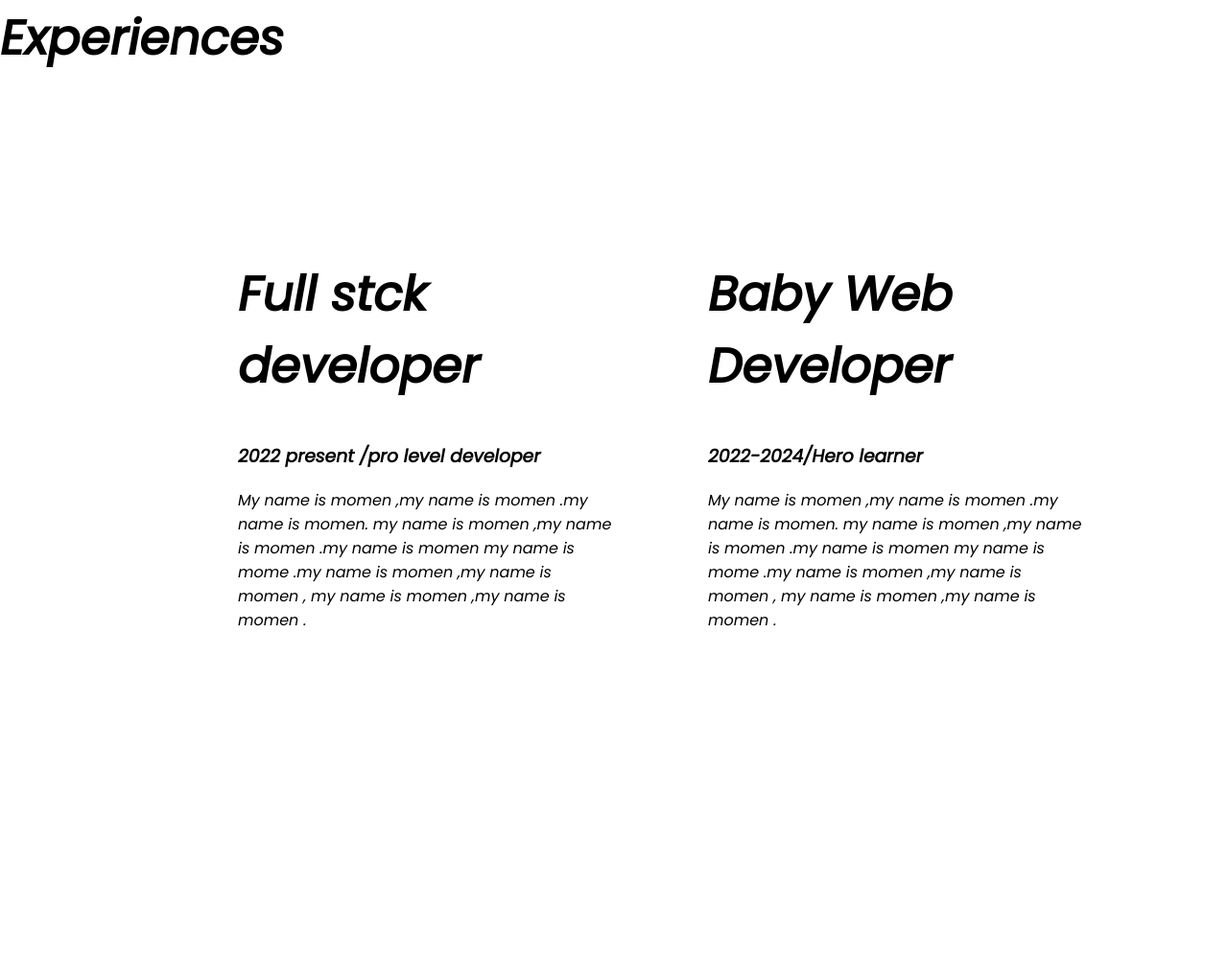
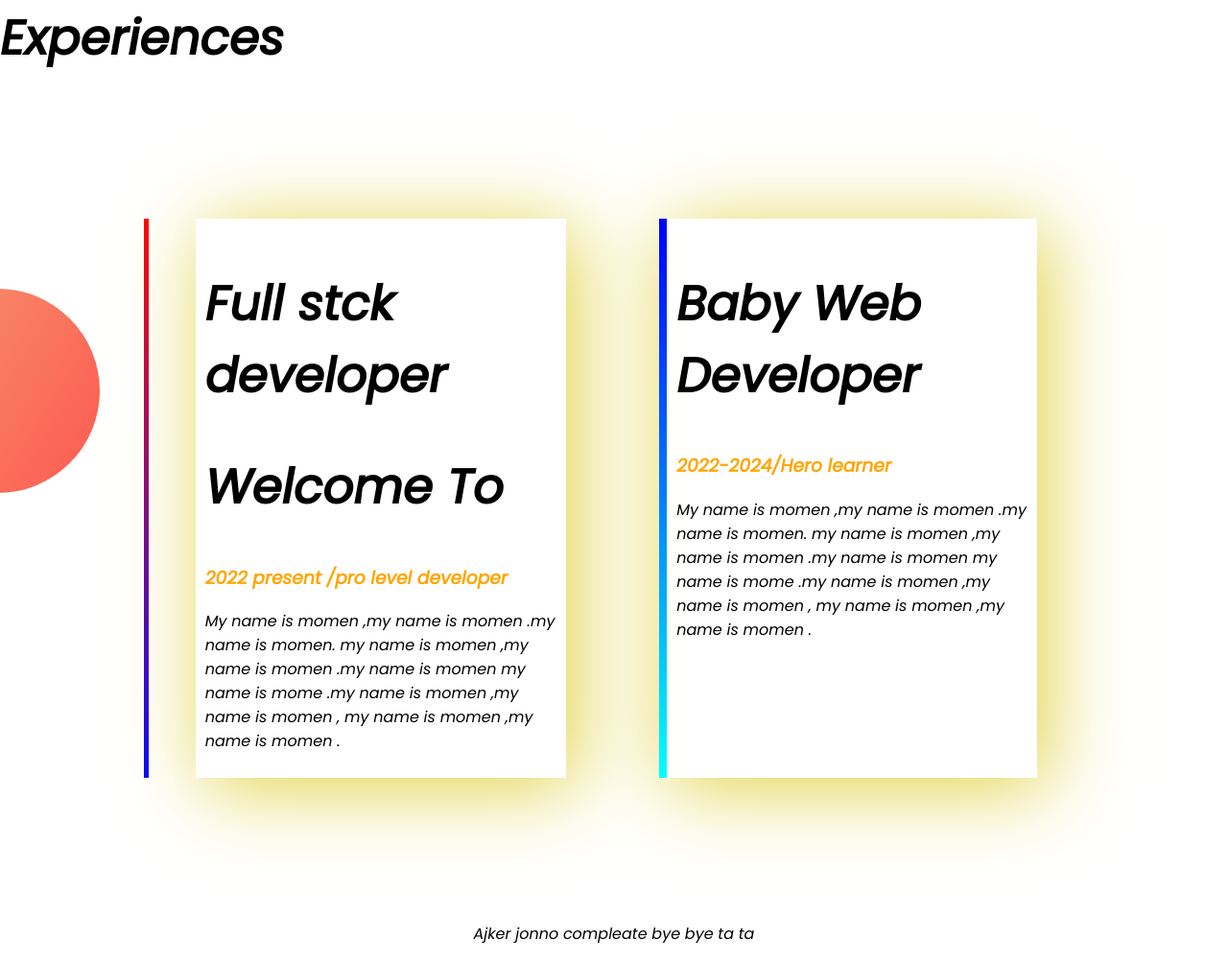
Before and after one commit to momenahmed019024/developer-portfolio, a plain HTML site: page index.html in a window 1280 px wide. Shown: the part 1489-2491 px from the top of the page at 96% size. Before the commit the page ends 2314 px from the top, so only its background shows below. Drawn offline with Linux system fonts and the light colour scheme.

Commit message:
added style

```diff
--- a/index.html
+++ b/index.html
@@ -51,20 +51,22 @@
     </section>
     <section class="experience-area">
         <h1>Experiences</h1>
-        <div class="flexible-container">
-            <div class="helf-width">
+        <div id="full-stop" class="flexible-container">
+            <div class="experience-item">
 
                 <h1>Full stck developer</h1>
-                <h3>2022 present /pro level developer</h3>
+
+                <h1>Welcome To</h1>
+                <h3 class="color-orange">2022 present /pro level developer</h3>
                 <p>My name is momen ,my name is momen .my name is momen.
                     my name is momen ,my name is momen .my name is momen
                     my name is mome .my name is momen ,my name is momen ,
                     my name is momen ,my name is momen .
                 </p>
             </div>
-            <div class="helf-width">
+            <div id="web-developer" class="experience-item">
                 <h1>Baby Web Developer</h1>
-                <h3>2022-2024/Hero learner</h3>
+                <h3 class="color-orange">2022-2024/Hero learner</h3>
                 <p>My name is momen ,my name is momen .my name is momen.
                     my name is momen ,my name is momen .my name is momen
                     my name is mome .my name is momen ,my name is momen ,
@@ -74,6 +76,9 @@
         </div>
 
     </section>
+    <footer>
+        <p>Ajker jonno compleate bye bye ta ta </p>
+    </footer>
 
 
 </body>
--- a/style.css
+++ b/style.css
@@ -43,3 +43,35 @@ h1 {
     background-repeat: no-repeat;
     background-position: right;
 }
+
+.experience-item {
+    box-shadow: 10px 10px 80px rgb(225, 209, 65);
+    width: 40;
+    margin-left: 5%;
+    margin-right: 5%;
+    padding: 10px;
+
+
+}
+
+#web-developer {
+    border-image: linear-gradient(blue, cyan);
+    border-left: 8px solid;
+    border-image-slice: 1;
+}
+
+.experience-area {
+    background-image: url(images/exp-bg.png);
+    background-repeat: no-repeat;
+    background-position: left;
+}
+
+#full-stop {
+    border-image: linear-gradient(red, blue);
+    border-left: 5px solid;
+    border-image-slice: 1;
+}
+
+footer p {
+    text-align: center;
+}
```
Also changed, not shown: WIN_20220420_22_09_44_Pro.jpg (deleted), momen.png (deleted), 4 other files.
